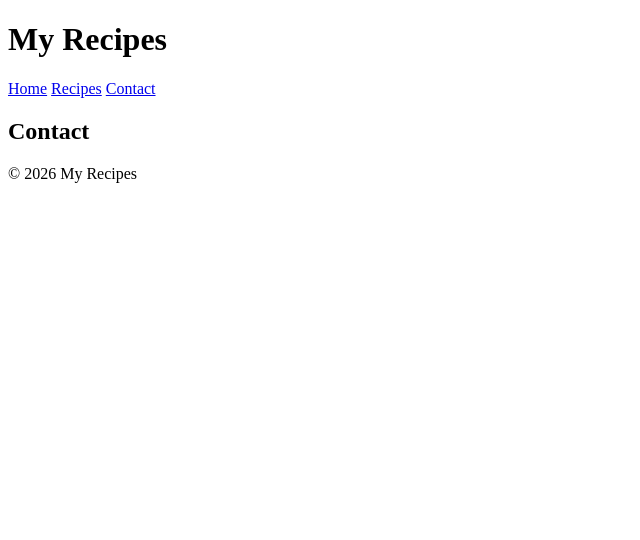
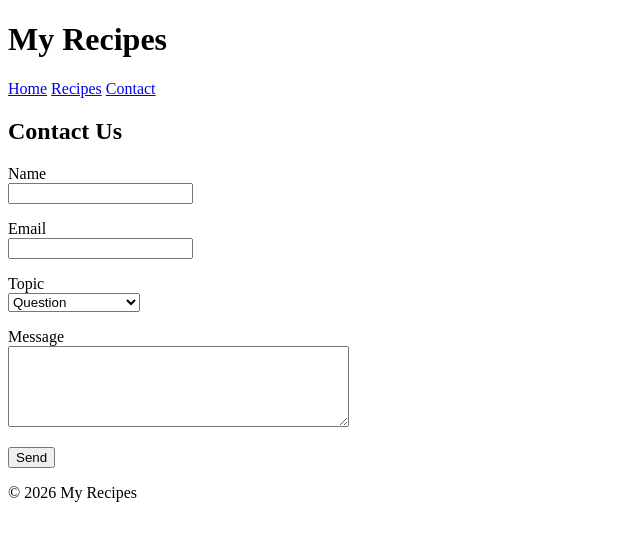
Before and after one commit to MichellCodes/recipes, a plain HTML site: page contact.html in a window 1280 px wide. Shown: the whole page, without its empty margins (0-640 px from the left). Drawn offline with Linux system fonts and the light colour scheme.

Commit message:
add contact form

```diff
--- a/contact.html
+++ b/contact.html
@@ -16,7 +16,30 @@
       </header>
 
       <main>
-        <h2>Contact</h2>
+        <h2>Contact Us</h2>
+        <form action="#" method="post">
+          <p>
+            <label for="name">Name</label><br>
+            <input type="text" id="name" name="name" required>
+          </p>
+          <p>
+            <label for="email">Email</label><br>
+            <input type="email" id="email" name="email" required>
+          </p>
+          <p>
+            <label for="topic">Topic</label><br>
+            <select id="topic" name="topic">
+              <option value="question">Question</option>
+              <option value="suggestion">Recipe suggestion</option>
+              <option value="feedback">Feedback</option>
+            </select>
+          </p>
+          <p>
+            <label for="message">Message</label><br>
+            <textarea id="message" name="message" rows="5" cols="40"></textarea>
+          </p>
+          <button type="submit">Send</button>
+        </form>
       </main>
 
       <footer>
```
